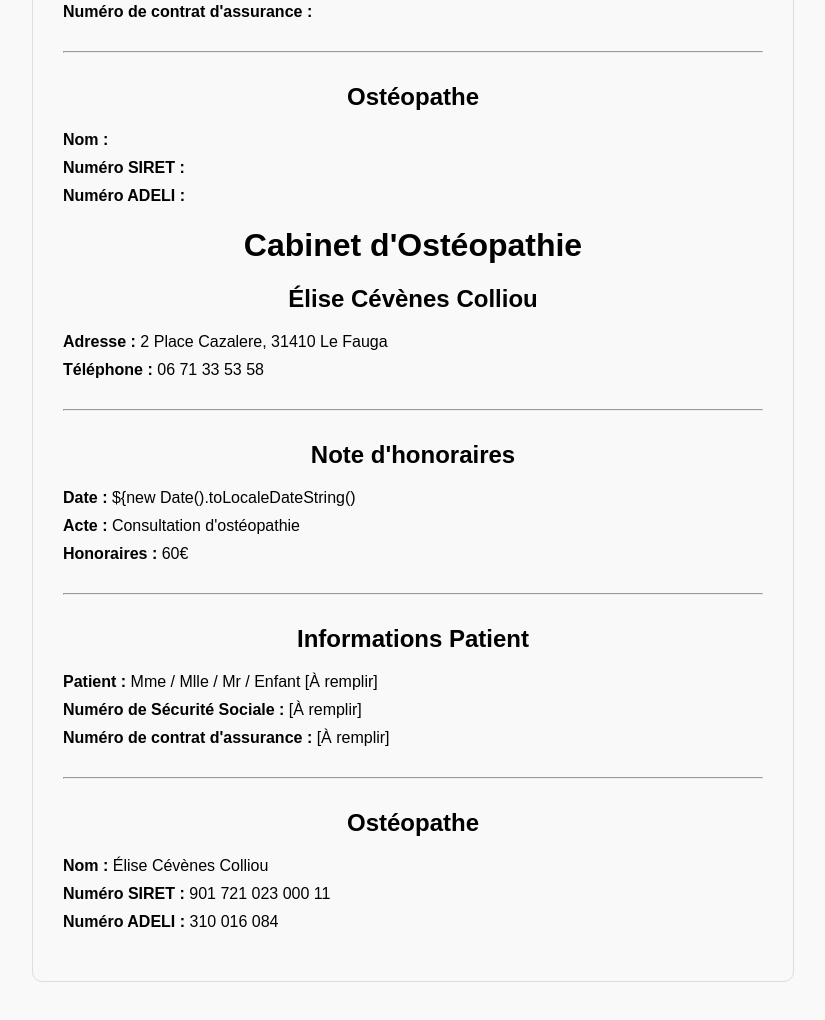
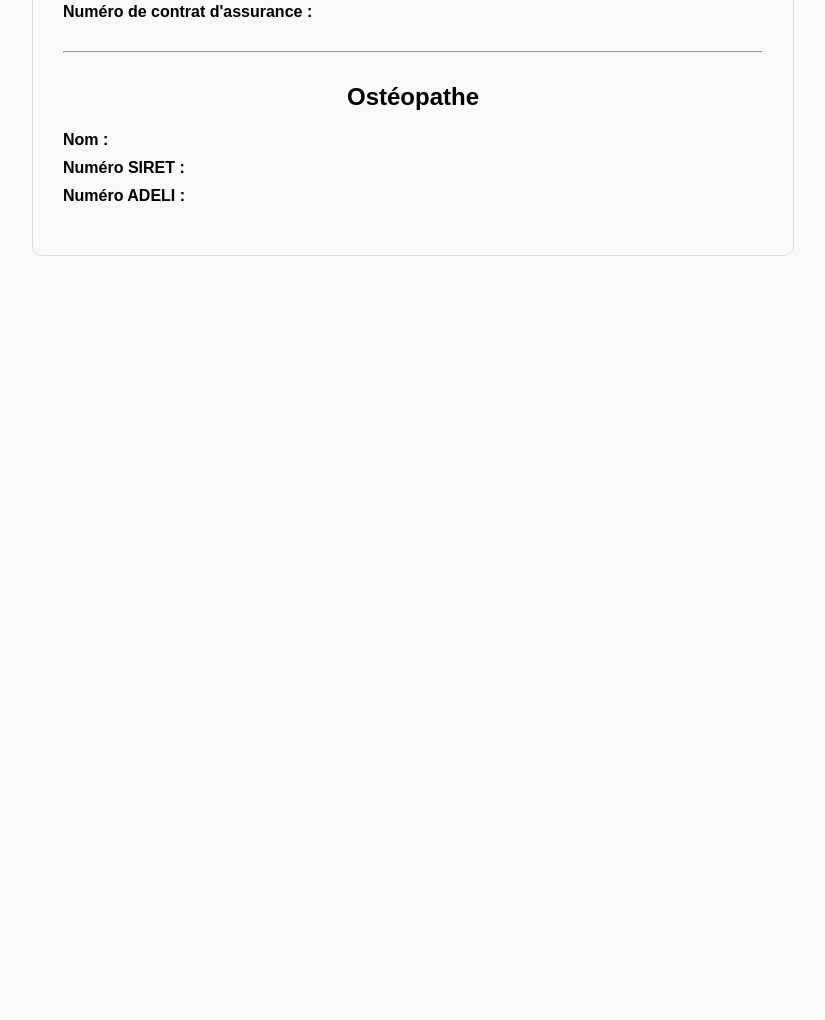
Before and after one commit to OpciobyPO/eliseapp, a website: page public/note.html in a window 1280 px wide. Shown: the part 927-1947 px from the top of the page, without its empty margins (227-1052 px from the left). After the commit the page ends 1233 px from the top, so only its background shows below. Drawn offline with Linux system fonts and the light colour scheme.

Commit message:
Update note.html

```diff
--- a/public/note.html
+++ b/public/note.html
@@ -85,38 +85,7 @@
   <div id="signatureDisplay" style="margin-top:20px;"></div>
 </div>
 
-  <h1>Cabinet d'Ostéopathie</h1>
-  <h2>Élise Cévènes Colliou</h2>
 
-  <div class="section">
-    <p><strong>Adresse :</strong> 2 Place Cazalere, 31410 Le Fauga</p>
-    <p><strong>Téléphone :</strong> 06 71 33 53 58</p>
-  </div>
-
-  <hr>
-  <div class="section">
-    <h2>Note d'honoraires</h2>
-    <p><strong>Date :</strong> ${new Date().toLocaleDateString()</p>
-    <p><strong>Acte :</strong> Consultation d'ostéopathie</p>
-    <p><strong>Honoraires :</strong> 60€</p>
-  </div>
-
-  <hr>
-  <div class="section">
-    <h2>Informations Patient</h2>
-    <p><strong>Patient :</strong> Mme / Mlle / Mr / Enfant [À remplir] </p>
-    <p><strong>Numéro de Sécurité Sociale :</strong> [À remplir]</p>
-    <p><strong>Numéro de contrat d'assurance :</strong> [À remplir]</p>
-  </div>
-
-  <hr>
-
-  <div class="section">
-    <h2>Ostéopathe</h2>
-    <p><strong>Nom :</strong> Élise Cévènes Colliou</p>
-    <p><strong>Numéro SIRET :</strong> 901 721 023 000 11</p>
-    <p><strong>Numéro ADELI :</strong> 310 016 084</p>
-  </div>
 <script>
 function updateNote() {
   document.getElementById('nomOsteoDisplay').innerText = document.getElementById('nomOsteo').value;
```
